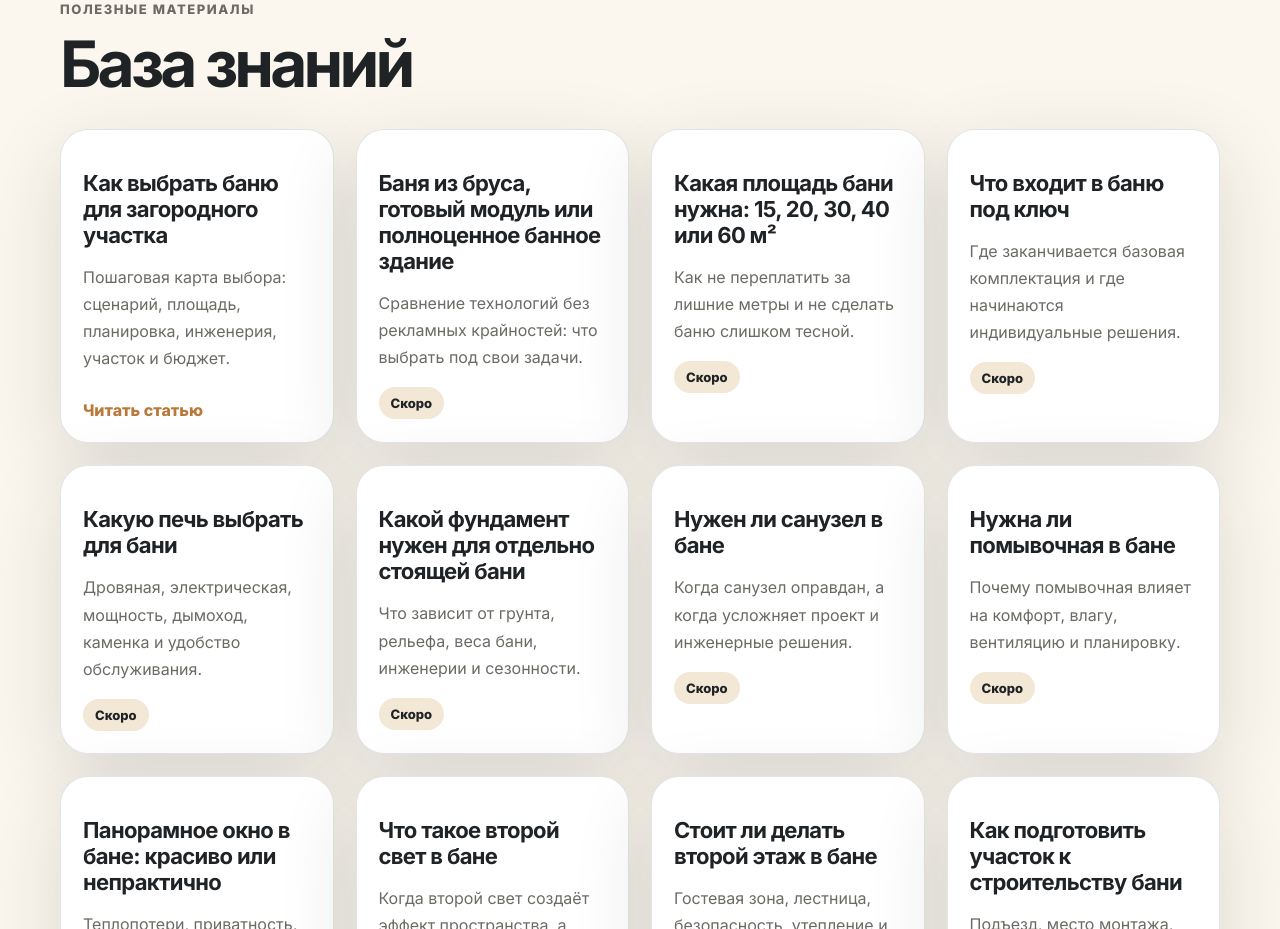
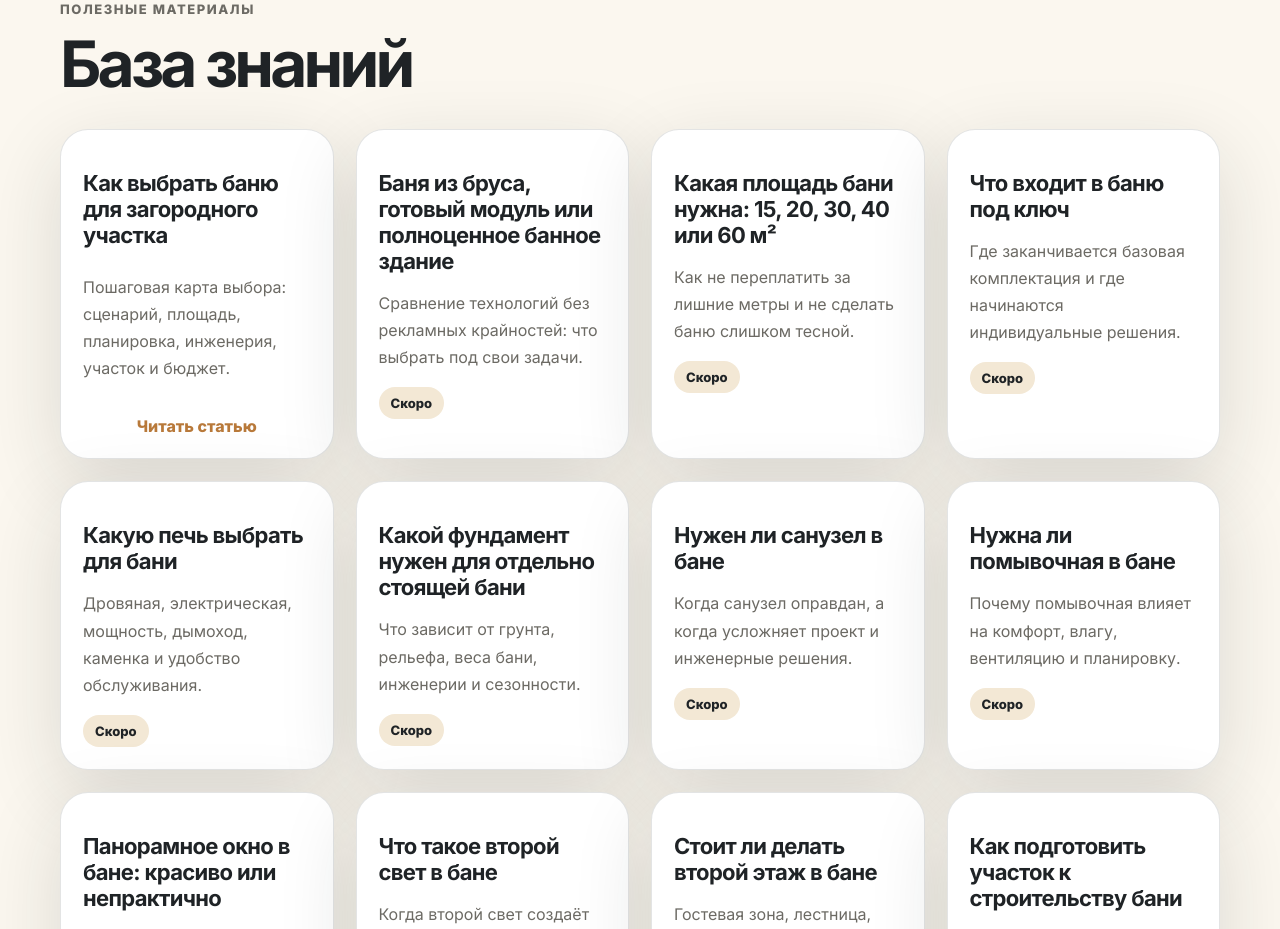
Before and after one commit to kirillzanegin/ural-bani-chatlanding, a React (Vite) app: page / in a window 1280 px wide. Shown: the part 7200-8129 px from the top of the page. Built offline with nearby package versions, Linux system fonts and the light colour scheme.

Commit message:
Fix article anchor offset and center card link

```diff
--- a/src/article-fixes.css
+++ b/src/article-fixes.css
@@ -1,6 +1,7 @@
 .knowledge-card-link {
-  display: block;
+  display: flex;
   height: 100%;
+  flex-direction: column;
   cursor: pointer;
   transition: transform 0.2s ease, box-shadow 0.2s ease, border-color 0.2s ease;
 }
@@ -13,13 +14,21 @@
 
 .knowledge-card-link .text-link {
   display: inline-flex;
-  margin-top: 12px;
+  align-self: center;
+  justify-content: center;
+  margin-top: auto;
+  padding-top: 18px;
+  text-align: center;
 }
 
 .article-hero h1 {
   max-width: 820px;
   font-size: clamp(36px, 5vw, 64px);
   line-height: 1.02;
+}
+
+.article-section {
+  scroll-margin-top: 132px;
 }
 
 .article-section h2 {
@@ -49,3 +58,9 @@
 .article-toc-link:hover {
   color: var(--graphite);
 }
+
+@media (max-width: 760px) {
+  .article-section {
+    scroll-margin-top: 92px;
+  }
+}
```
